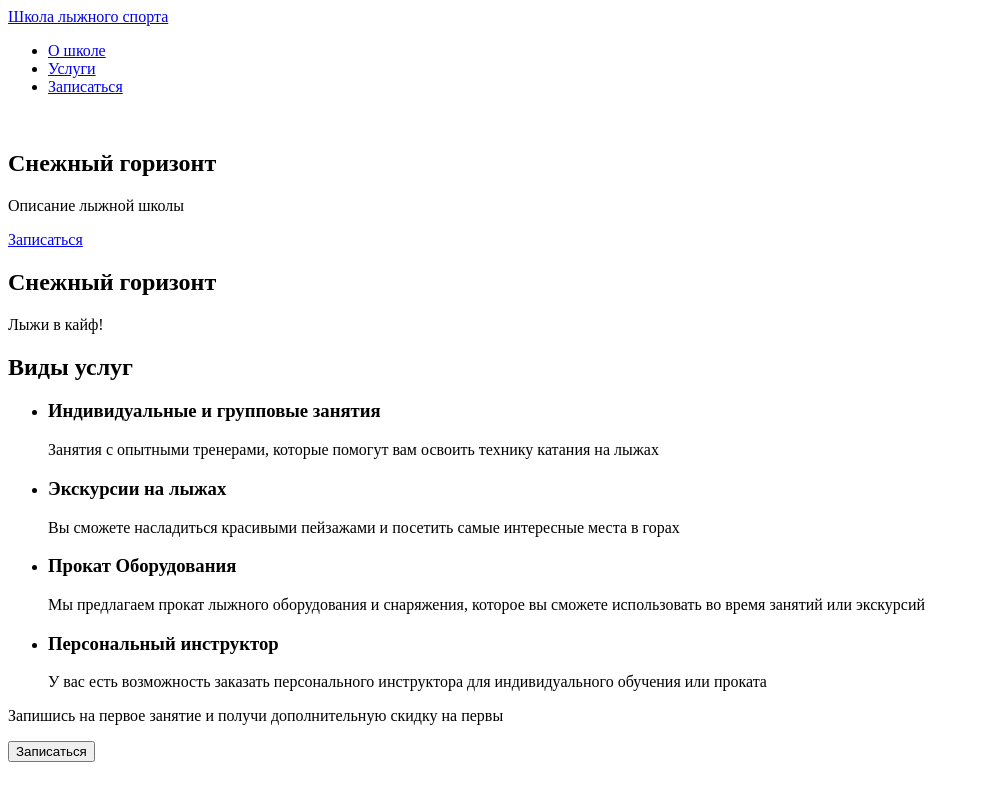
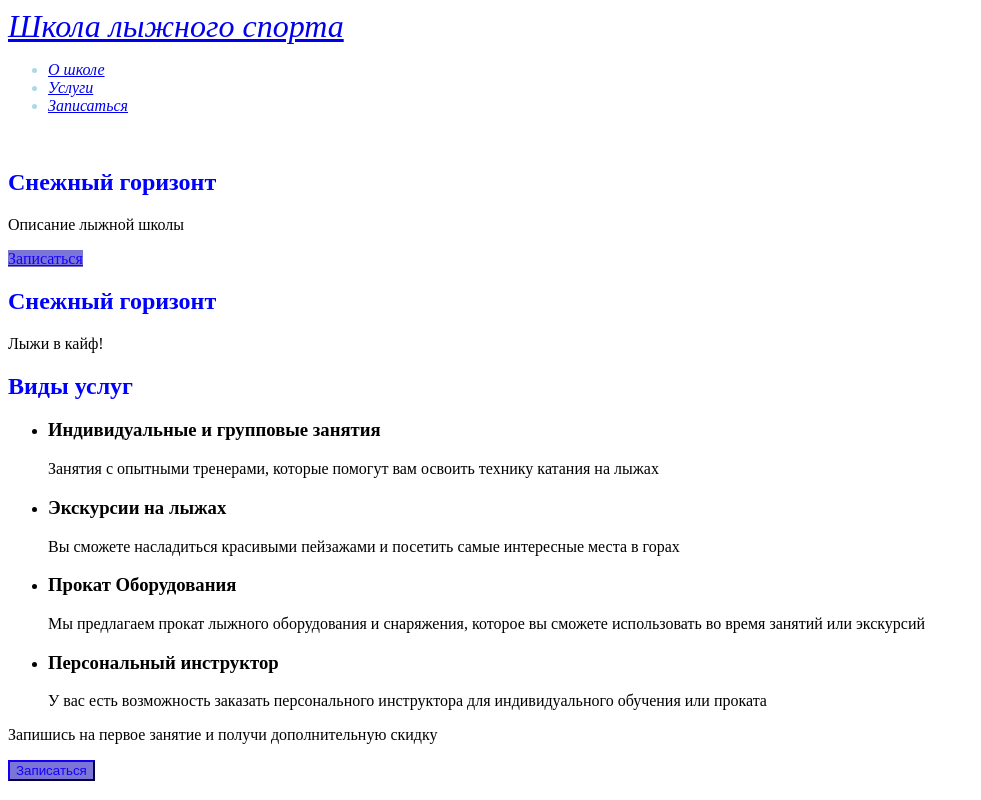
Before and after one commit to pavgigii/sky-school-pakhalenko, a plain HTML site: page index.html in a window 1280 px wide. Shown: the whole page, without its empty margins (0-981 px from the left). Drawn offline with Linux system fonts and the light colour scheme.

Commit message:
Стили

```diff
--- a/index.html
+++ b/index.html
@@ -5,7 +5,7 @@
   <meta charset="UTF-8">
   <meta http-equiv="X-UA-Compatible" content="IE=edge">
   <meta name="viewport" content="width=device-width, initial-scale=1.0">
-  <title>Snehor</title>
+  <title>Snowhor</title>
   <link rel="stylesheet" href="styles/style.css">
 
 </head>
@@ -28,14 +28,14 @@
 
     <section class="desc">
       <img src="" alt="" class="desc-img">
-      <h1 id="title" class="desc-title ">Снежный горизонт</h1>
+      <h1 class="desc-title ">Снежный горизонт</h1>
       <p class="desc-text">Описание лыжной школы</p>
       <a href="#" class="btn">Записаться</a>
     </section>
 
     <section class="lead">
       <h2 class="lead-title">Снежный горизонт</h2>
-      <p class="lead-text">Лыжи в кайф!</p>
+      <span class="lead-text">Лыжи в кайф!</span>
     </section>
 
     <section class="services" >
@@ -61,7 +61,7 @@
     </section>
 
     <div class="order">
-      <p class="order-text">Запишись на первое занятие и получи дополнительную скидку на первы</p>
+      <p class="order-text">Запишись на первое занятие и получи дополнительную скидку</p>
       <button class="btn">Записаться</button>
     </div>
   </main>
--- a/styles/style.css
+++ b/styles/style.css
@@ -0,0 +1,23 @@
+header {
+  color:lightblue;
+  font-style: italic;
+}
+
+.logo {
+  font-size: 32px;
+}
+
+.btn {
+  font-size: 28;
+  border-color:     hsl(245, 100%, 30%);
+  color:            hsl(245, 100%, 50%);
+  background-color: hsl(244, 55%, 65%)
+}
+
+h1 {
+  color:blue;
+}
+
+h2 {
+  color:blue;
+}
```
